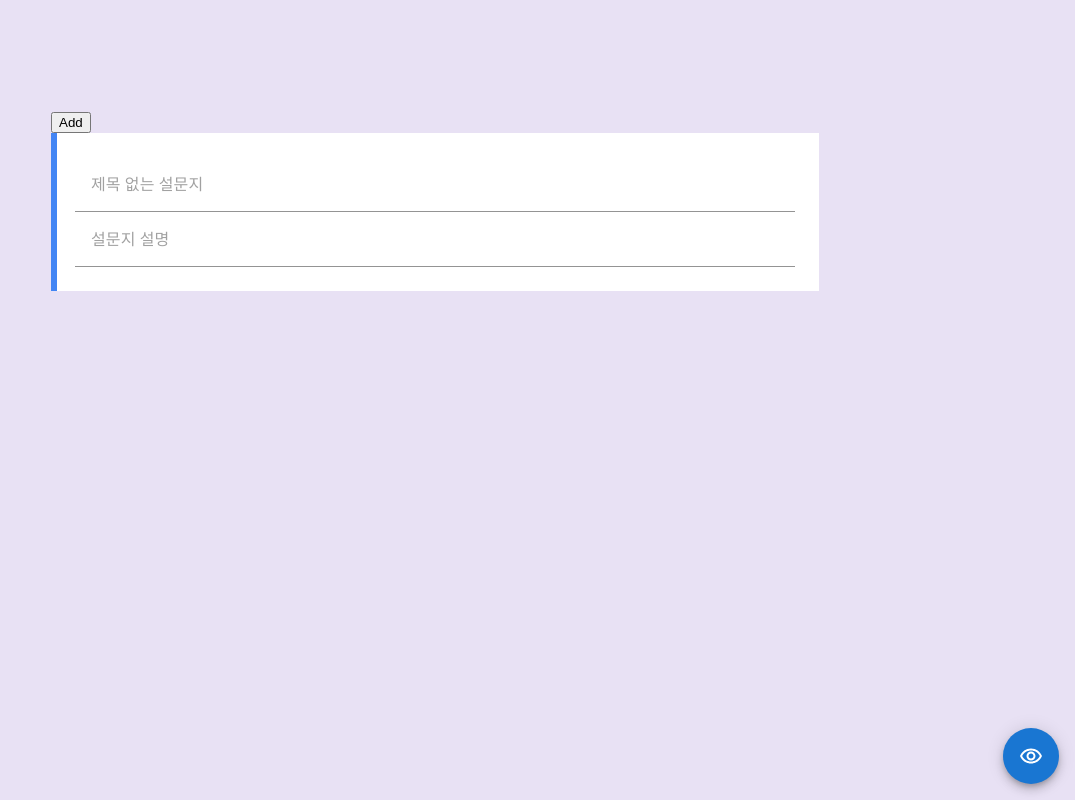
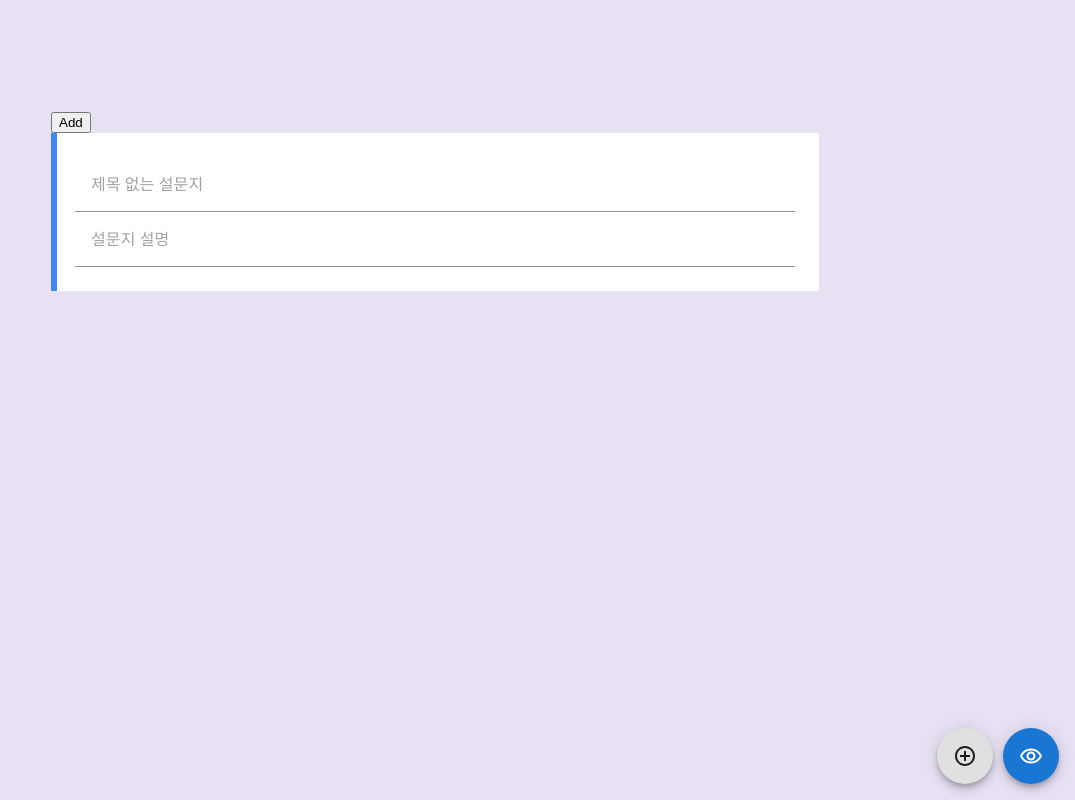
Before and after one commit to gayoung0619/react-app-survey, a React (Vite) app: page / in a window 1280 px wide. Shown: the whole page, without its empty margins (205-1280 px from the left). Built offline with nearby package versions, Linux system fonts and the light colour scheme.

Commit message:
feat: 플러팅바에 add버튼 추가

```diff
--- a/src/components/Layout/floatingBar.jsx
+++ b/src/components/Layout/floatingBar.jsx
@@ -1,14 +1,35 @@
 import * as React from 'react';
 import Fab from '@mui/material/Fab';
+import AddCircleOutlineIcon from '@mui/icons-material/AddCircleOutline';
 import RemoveRedEyeOutlinedIcon from '@mui/icons-material/RemoveRedEyeOutlined';
+import {Link, useLocation} from 'react-router-dom';
 
 import classes from './floatingBar.module.css'
+import {v4 as uuidv4} from "uuid";
+import { addForm } from "../../slices/form.jsx";
+import { useDispatch } from "react-redux";
+import {useEffect} from "react";
 const FloatingBar = () => {
+	const location = useLocation();
+	const { pathname } = location;
+	const isPreview = pathname === '/preview';
+	const dispatch = useDispatch();
+
+	const handleAddButtonClick = () => {
+		const newItem = { id: `item-${uuidv4()}` };
+		dispatch(addForm(newItem));
+	};
+
 	return (
 		<div className={classes.floatingbar}>
-			<Fab color="primary"  aria-label="preview">
-				<RemoveRedEyeOutlinedIcon />
+			<Fab onClick={handleAddButtonClick}>
+				<AddCircleOutlineIcon />
 			</Fab>
+			<Link to='/preview'>
+				<Fab color="primary" aria-label="preview">
+					<RemoveRedEyeOutlinedIcon />
+				</Fab>
+			</Link>
 		</div>
 	)
 }
--- a/src/components/Layout/floatingBar.module.css
+++ b/src/components/Layout/floatingBar.module.css
@@ -1,5 +1,8 @@
 .floatingbar {
-    position: absolute;
+    position: fixed;
     bottom: 16px;
     right: 16px;
 }
+.floatingbar button:first-child {
+    margin-left: 10px;
+}
```
